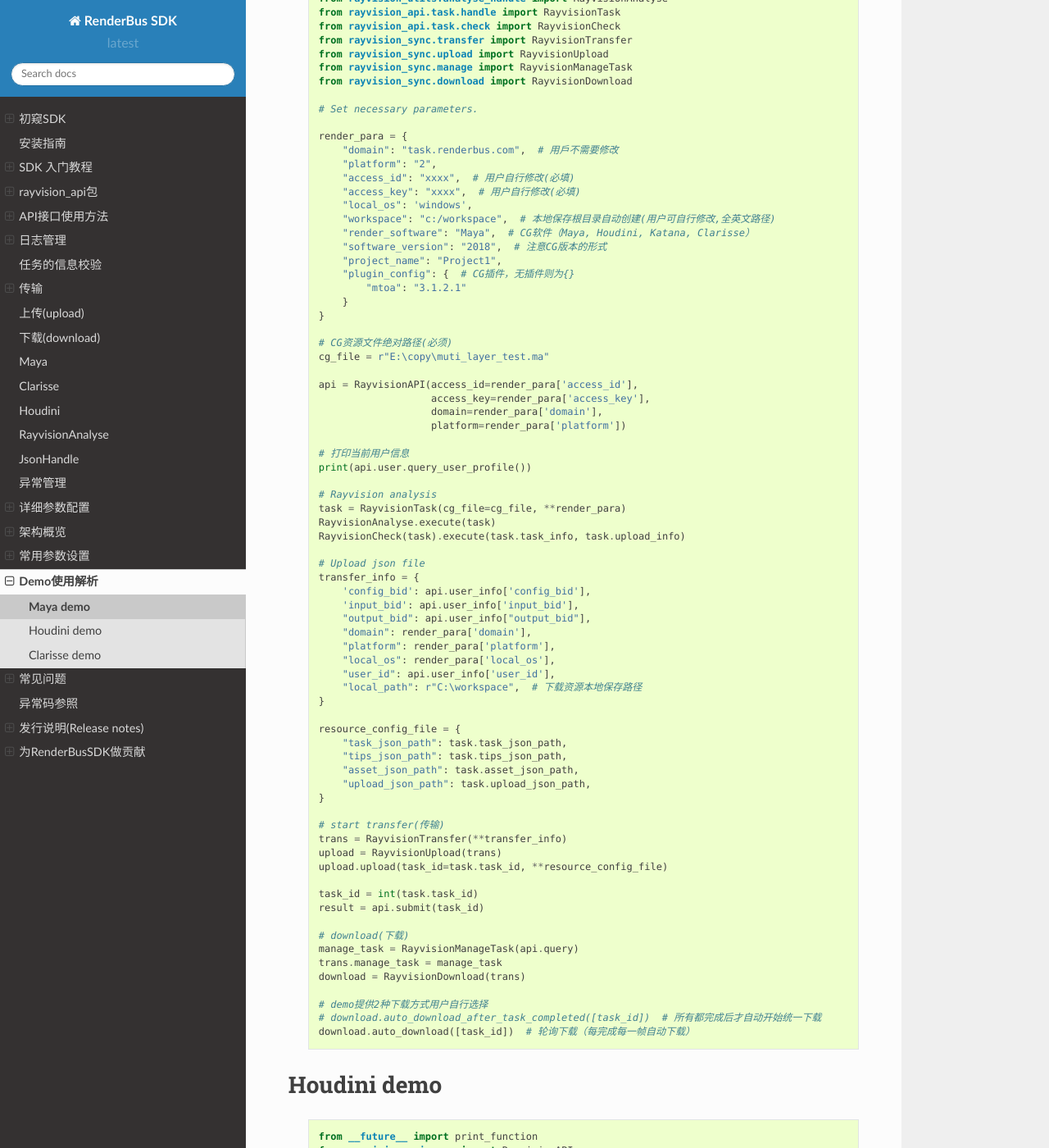
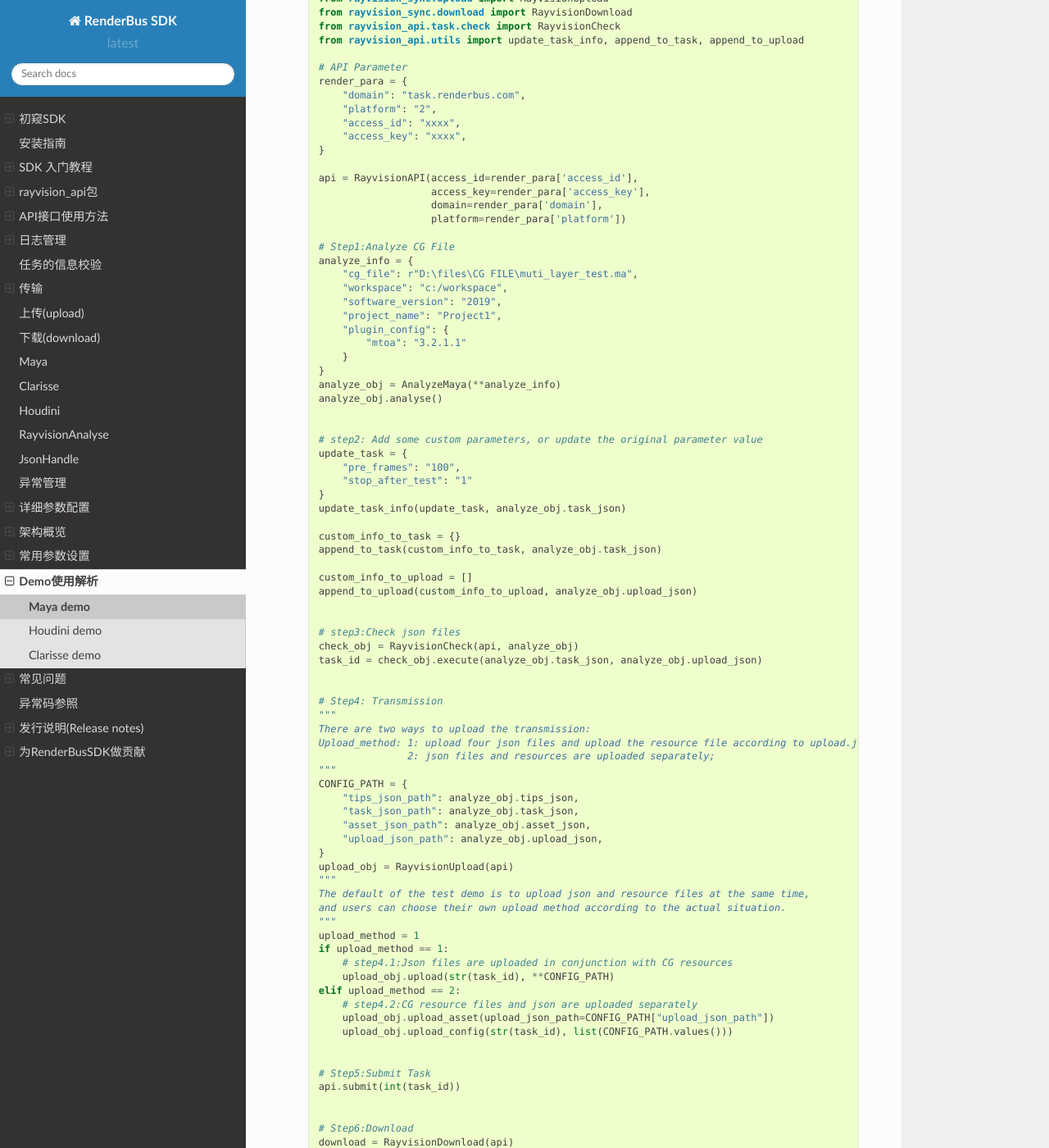
Before and after one commit to renderbus/docs_sdk, a Sphinx documentation site: the page built from docs/render/demo/demo.rst, in a window 1280 px wide and 1400 px high, scrolled down 269 px. Shown: the whole window at 82% size. Built offline with Sphinx 7.4.7 and the Read the Docs theme 2.0.0, drawn with Linux system fonts in a browser that asks for light colours; some of the changed text lies outside the part shown.

```diff
--- a/docs/render/demo/demo.rst
+++ b/docs/render/demo/demo.rst
@@ -1,170 +1,196 @@
-###  *houdini, clarisse, maya 的使用样例*
+###  *houdini, clarisse, maya Demo*
 
 Maya demo
 -----------
 
  ::
 
-    from __future__ import print_function
     from rayvision_api.core import RayvisionAPI
-    from rayvision_utils.analyse_handle import RayvisionAnalyse
-    from rayvision_api.task.handle import RayvisionTask
+    from rayvision_maya.analyze_maya import AnalyzeMaya
+    from rayvision_sync.upload import RayvisionUpload
+    from rayvision_sync.download import RayvisionDownload
     from rayvision_api.task.check import RayvisionCheck
-    from rayvision_sync.transfer import RayvisionTransfer
-    from rayvision_sync.upload import RayvisionUpload
-    from rayvision_sync.manage import RayvisionManageTask
-    from rayvision_sync.download import RayvisionDownload
+    from rayvision_api.utils import update_task_info, append_to_task, append_to_upload
 
-    # Set necessary parameters.
-
+    # API Parameter
     render_para = {
-        "domain": "task.renderbus.com",  # 用戶不需要修改
+        "domain": "task.renderbus.com",
         "platform": "2",
-        "access_id": "xxxx",  # 用户自行修改(必填)
-        "access_key": "xxxx",  # 用户自行修改(必填)
-        "local_os": 'windows',
-        "workspace": "c:/workspace",  # 本地保存根目录自动创建(用户可自行修改,全英文路径)
-        "render_software": "Maya",  # CG软件（Maya, Houdini, Katana, Clarisse）
-        "software_version": "2018",  # 注意CG版本的形式
-        "project_name": "Project1",
-        "plugin_config": {  # CG插件，无插件则为{}
-            "mtoa": "3.1.2.1"
-        }
+        "access_id": "xxxx",
+        "access_key": "xxxx",
     }
-
-    # CG资源文件绝对路径(必须)
-    cg_file = r"E:\copy\muti_layer_test.ma"
 
     api = RayvisionAPI(access_id=render_para['access_id'],
                        access_key=render_para['access_key'],
                        domain=render_para['domain'],
                        platform=render_para['platform'])
 
-    # 打印当前用户信息
-    print(api.user.query_user_profile())
+    # Step1:Analyze CG File
+    analyze_info = {
+        "cg_file": r"D:\files\CG FILE\muti_layer_test.ma",
+        "workspace": "c:/workspace",
+        "software_version": "2019",
+        "project_name": "Project1",
+        "plugin_config": {
+            "mtoa": "3.2.1.1"
+        }
+    }
+    analyze_obj = AnalyzeMaya(**analyze_info)
+    analyze_obj.analyse()
 
-    # Rayvision analysis
-    task = RayvisionTask(cg_file=cg_file, **render_para)
-    RayvisionAnalyse.execute(task)
-    RayvisionCheck(task).execute(task.task_info, task.upload_info)
 
-    # Upload json file
-    transfer_info = {
-        'config_bid': api.user_info['config_bid'],
-        'input_bid': api.user_info['input_bid'],
-        "output_bid": api.user_info["output_bid"],
-        "domain": render_para['domain'],
-        "platform": render_para['platform'],
-        "local_os": render_para['local_os'],
-        "user_id": api.user_info['user_id'],
-        "local_path": r"C:\workspace",  # 下载资源本地保存路径
+    # step2: Add some custom parameters, or update the original parameter value
+    update_task = {
+        "pre_frames": "100",
+        "stop_after_test": "1"
     }
+    update_task_info(update_task, analyze_obj.task_json)
 
-    resource_config_file = {
-        "task_json_path": task.task_json_path,
-        "tips_json_path": task.tips_json_path,
-        "asset_json_path": task.asset_json_path,
-        "upload_json_path": task.upload_json_path,
+    custom_info_to_task = {}
+    append_to_task(custom_info_to_task, analyze_obj.task_json)
+
+    custom_info_to_upload = []
+    append_to_upload(custom_info_to_upload, analyze_obj.upload_json)
+
+
+    # step3:Check json files
+    check_obj = RayvisionCheck(api, analyze_obj)
+    task_id = check_obj.execute(analyze_obj.task_json, analyze_obj.upload_json)
+
+
+    # Step4: Transmission
+    """
+    There are two ways to upload the transmission:
+    Upload_method: 1: upload four json files and upload the resource file according to upload.json;
+                   2: json files and resources are uploaded separately;
+    """
+    CONFIG_PATH = {
+        "tips_json_path": analyze_obj.tips_json,
+        "task_json_path": analyze_obj.task_json,
+        "asset_json_path": analyze_obj.asset_json,
+        "upload_json_path": analyze_obj.upload_json,
     }
+    upload_obj = RayvisionUpload(api)
+    """
+    The default of the test demo is to upload json and resource files at the same time,
+    and users can choose their own upload method according to the actual situation.
+    """
+    upload_method = 1
+    if upload_method == 1:
+        # step4.1:Json files are uploaded in conjunction with CG resources
+        upload_obj.upload(str(task_id), **CONFIG_PATH)
+    elif upload_method == 2:
+        # step4.2:CG resource files and json are uploaded separately
+        upload_obj.upload_asset(upload_json_path=CONFIG_PATH["upload_json_path"])
+        upload_obj.upload_config(str(task_id), list(CONFIG_PATH.values()))
 
-    # start transfer(传输)
-    trans = RayvisionTransfer(**transfer_info)
-    upload = RayvisionUpload(trans)
-    upload.upload(task_id=task.task_id, **resource_config_file)
 
-    task_id = int(task.task_id)
-    result = api.submit(task_id)
+    # Step5:Submit Task
+    api.submit(int(task_id))
 
-    # download(下载)
-    manage_task = RayvisionManageTask(api.query)
-    trans.manage_task = manage_task
-    download = RayvisionDownload(trans)
 
-    # demo提供2种下载方式用户自行选择
-    # download.auto_download_after_task_completed([task_id])  # 所有都完成后才自动开始统一下载
-    download.auto_download([task_id])  # 轮询下载（每完成每一帧自动下载）
+    # Step6:Download
+    download = RayvisionDownload(api)
+    # All complete before the automatic start of uniform download.
+    # download.auto_download_after_task_completed([task_id])
+    # Poll download (automatic download for each completed frame)
+    download.auto_download([int(task_id)])
 
 
 Houdini demo
 -------------
  ::
 
-    from __future__ import print_function
     from rayvision_api.core import RayvisionAPI
-    from rayvision_utils.analyse_handle import RayvisionAnalyse
-    from rayvision_api.task.handle import RayvisionTask
+    from rayvision_houdini.analyze_houdini import AnalyzeHoudini
+    from rayvision_sync.upload import RayvisionUpload
+    from rayvision_sync.download import RayvisionDownload
     from rayvision_api.task.check import RayvisionCheck
-    from rayvision_sync.transfer import RayvisionTransfer
-    from rayvision_sync.upload import RayvisionUpload
-    from rayvision_sync.manage import RayvisionManageTask
-    from rayvision_sync.download import RayvisionDownload
+    from rayvision_api.utils import update_task_info, append_to_task, append_to_upload
 
-    # Set necessary parameters
-
+    # API Parameter
     render_para = {
-        "domain": "task.renderbus.com",  # 用戶不需要修改
-        "platform": "2",  # 平台号
-        "access_id": "xxxxxx",  # 用户自行修改(必填)
-        "access_key": "xxxxx",  # 用户自行修改(必填)
-        "local_os": 'windows',
-        "workspace": "c:/workspace",  # 本地保存根目录自动创建(用户可自行修改,全英文路径)
-        "render_software": "Houdini",  # CG软件（Maya, Houdini, Katana, Clarisse）
-        "software_version": "17.5.293",  # 注意CG版本的形式
-        "project_name": "Project1",
-        "plugin_config": {}  # CG插件，无插件则为{}
+        "domain": "task.renderbus.com",
+        "platform": "2",
+        "access_id": "xxxx",
+        "access_key": "xxxx",
     }
-
-    # CG资源文件绝对路径(必须)
-    cg_file = r"E:\copy\test02.hip"
 
     api = RayvisionAPI(access_id=render_para['access_id'],
                        access_key=render_para['access_key'],
                        domain=render_para['domain'],
                        platform=render_para['platform'])
 
-    # 打印当前用户信息
-    print(api.user.query_user_profile())
+    # Step1:Analyze CG File
+    analyze_info = {
+        "cg_file": r"D:\houdini\CG file\flip_test_slice4.hip",
+        "workspace": "c:/workspace",
+        "software_version": "17.5.293",
+        "project_name": "Project1",
+        "plugin_config": {
+            'renderman': '22.6'
+        }
+    }
+    analyze_obj = AnalyzeHoudini(**analyze_info)
+    analyze_obj.analyse()
 
-    # Rayvision analysis
-    task = RayvisionTask(cg_file=cg_file, **render_para)
-    RayvisionAnalyse.execute(task)
-    RayvisionCheck(task).execute(task.task_info, task.upload_info)
 
-    # Upload json file
-    transfer_info = {
-        'config_bid': api.user_info['config_bid'],
-        'input_bid': api.user_info['input_bid'],
-        "output_bid": api.user_info["output_bid"],
-        "domain": render_para['domain'],
-        "platform": render_para['platform'],
-        "local_os": render_para['local_os'],
-        "user_id": api.user_info['user_id'],
-        "local_path": r"C:\workspace",  # 下载资源本地保存路径
+    # step2: Add some custom parameters, or update the original parameter value
+    update_task = {
+        "pre_frames": "100",
+        "stop_after_test": "1"
     }
+    update_task_info(update_task, analyze_obj.task_json)
 
-    resource_config_file = {
-        "task_json_path": task.task_json_path,
-        "tips_json_path": task.tips_json_path,
-        "asset_json_path": task.asset_json_path,
-        "upload_json_path": task.upload_json_path,
+    custom_info_to_task = {}
+    append_to_task(custom_info_to_task, analyze_obj.task_json)
+
+    custom_info_to_upload = []
+    append_to_upload(custom_info_to_upload, analyze_obj.upload_json)
+
+
+    # step3:Check json files
+    check_obj = RayvisionCheck(api, analyze_obj)
+    task_id = check_obj.execute(analyze_obj.task_json, analyze_obj.upload_json)
+
+
+    # Step4: Transmission
+    """
+    There are two ways to upload the transmission:
+    Upload_method: 1: upload four json files and upload the resource file according to upload.json;
+                   2: json files and resources are uploaded separately;
+    """
+    CONFIG_PATH = {
+        "tips_json_path": analyze_obj.tips_json,
+        "task_json_path": analyze_obj.task_json,
+        "asset_json_path": analyze_obj.asset_json,
+        "upload_json_path": analyze_obj.upload_json,
     }
+    upload_obj = RayvisionUpload(api)
+    """
+    The default of the test demo is to upload json and resource files at the same time,
+    and users can choose their own upload method according to the actual situation.
+    """
+    upload_method = 1
+    if upload_method == 1:
+        # step3.1:Json files are uploaded in conjunction with CG resources
+        upload_obj.upload(str(task_id), **CONFIG_PATH)
+    elif upload_method == 2:
+        # step3.2:CG resource files and json are uploaded separately
+        upload_obj.upload_asset(upload_json_path=CONFIG_PATH["upload_json_path"])
+        upload_obj.upload_config(str(task_id), list(CONFIG_PATH.values()))
 
-    # start transfer(传输)
-    trans = RayvisionTransfer(**transfer_info)
-    upload = RayvisionUpload(trans)
-    upload.upload(task_id=task.task_id, **resource_config_file)
 
-    task_id = int(task.task_id)
-    result = api.submit(task_id)
+    # Step5:Submit Task
+    api.submit(int(task_id))
 
-    # download(下载)
-    manage_task = RayvisionManageTask(api.query)
-    trans.manage_task = manage_task
-    download = RayvisionDownload(trans)
 
-    # demo提供2种下载方式用户自行选择
-    # download.auto_download_after_task_completed([task_id])  # 所有都完成后才自动开始统一下载
-    download.auto_download([task_id])  # 轮询下载（每完成每一帧自动下载）
+    # Step6:Download
+    download = RayvisionDownload(api)
+    # All complete before the automatic start of uniform download.
+    # download.auto_download_after_task_completed([task_id])
+    # Poll download (automatic download for each completed frame)
+    download.auto_download([int(task_id)])
 
 
 Clarisse demo
@@ -172,81 +198,90 @@ Clarisse demo
 
  ::
 
-    from __future__ import print_function
+    from rayvision_api.core import RayvisionAPI
+    from rayvision_clarisse.analyse_clarisse import AnalyzeClarisse
+    from rayvision_sync.upload import RayvisionUpload
+    from rayvision_sync.download import RayvisionDownload
+    from rayvision_api.task.check import RayvisionCheck
+    from rayvision_api.utils import update_task_info, append_to_task, append_to_upload
 
-    from rayvision_api.core import RayvisionAPI
-    from rayvision_api.task.check import RayvisionCheck
-    from rayvision_api.task.handle import RayvisionTask
-    from rayvision_sync.download import RayvisionDownload
-    from rayvision_sync.manage import RayvisionManageTask
-    from rayvision_sync.transfer import RayvisionTransfer
-    from rayvision_sync.upload import RayvisionUpload
-    from rayvision_utils.analyse_handle import RayvisionAnalyse
-
-    # 配置信息
+    # API Parameter
     render_para = {
         "domain": "task.renderbus.com",
         "platform": "2",
-        "access_id": "xxxxx",
-        "access_key": "xxxxxx",
-        "local_os": 'windows',
-        "workspace": "c:/workspace",  # 本地保存根目录，自动创建，用户可自行修改（）
-        "render_software": "Clarisse",  # CG软件（Maya, Houdini, Katana, Clarisse）
-        "software_version": "clarisse_ifx_4.0_sp3",  # 注意CG版本的形式
-        "project_name": "Project1",
-        "plugin_config": {},  # CG插件，无插件则为{}
+        "access_id": "xxxx",
+        "access_key": "xxxx",
     }
-
-    # CG资源文件绝对路径(必须)
-    # cg_file = "E:/copy/DHGB_sc05_zhuta_610-1570_v0102.project"
-    cg_file = r"D:\ziyuan\class01\feichuan.project"
 
     api = RayvisionAPI(access_id=render_para['access_id'],
                        access_key=render_para['access_key'],
                        domain=render_para['domain'],
                        platform=render_para['platform'])
 
-    # 当前用户配置信息
-    print(api.user.query_user_profile())
+    # Step1:Analyze CG File
+    analyze_info = {
+        "cg_file": r"D:\files\CG FILE\clarisse_test1.project",
+        "workspace": "c:/workspace",
+        "software_version": "clarisse_ifx_4.0_sp3",
+        "project_name": "Project1",
+        "plugin_config": {}
+    }
+    analyze_obj = AnalyzeClarisse(**analyze_info)
+    analyze_obj.analyse()
 
 
-    # 开始分析
-    task = RayvisionTask(cg_file=cg_file, **render_para)
-    RayvisionAnalyse.execute(task)
-    RayvisionCheck(task).execute(task.task_info, task.upload_info)
+    # step2:Add some custom parameters, or update the original parameter value
+    update_task = {
+        "pre_frames": "100",
+        "stop_after_test": "1"
+    }
+    update_task_info(update_task, analyze_obj.task_json)
 
-    # 上传分析资源
-    transfer_info = {
-        'config_bid': api.user_info['config_bid'],
-        'input_bid': api.user_info['input_bid'],
-        "output_bid": api.user_info["output_bid"],
-        "domain": render_para['domain'],
-        "platform": render_para['platform'],
-        "local_os": render_para['local_os'],
-        "user_id": api.user_info['user_id'],
-        "local_path": r"C:\workspace",  # 下载资源本地保存路径
+    custom_info_to_task = {}
+    append_to_task(custom_info_to_task, analyze_obj.task_json)
+
+    custom_info_to_upload = []
+    append_to_upload(custom_info_to_upload, analyze_obj.upload_json)
+
+    # step3:Check json files
+    check_obj = RayvisionCheck(api, analyze_obj)
+    task_id = check_obj.execute(analyze_obj.task_json, analyze_obj.upload_json)
+
+
+    # Step4:Transmission
+    """
+    There are two ways to upload the transmission:
+    Upload_method: 1:upload four json files and upload the resource file according to upload.json;
+                   2:json files and resources are uploaded separately;
+    """
+    CONFIG_PATH = {
+        "tips_json_path": analyze_obj.tips_json,
+        "task_json_path": analyze_obj.task_json,
+        "asset_json_path": analyze_obj.asset_json,
+        "upload_json_path": analyze_obj.upload_json,
     }
+    upload_obj = RayvisionUpload(api)
+    """
+    The default of the test demo is to upload json and resource files at the same time,
+    and users can choose their own upload method according to the actual situation.
+    """
+    upload_method = 1
+    if upload_method == 1:
+        # step4.1:Json files are uploaded in conjunction with CG resources
+        upload_obj.upload(str(task_id), **CONFIG_PATH)
+    elif upload_method == 2:
+        # step4.2:CG resource files and json are uploaded separately
+        upload_obj.upload_asset(upload_json_path=CONFIG_PATH["upload_json_path"])
+        upload_obj.upload_config(str(task_id), list(CONFIG_PATH.values()))
 
-    resource_config_file = {
-        "task_json_path": task.task_json_path,
-        "tips_json_path": task.tips_json_path,
-        "asset_json_path": task.asset_json_path,
-        "upload_json_path": task.upload_json_path,
-    }
 
-    # start transfer(传输)
-    trans = RayvisionTransfer(**transfer_info)
-    upload = RayvisionUpload(trans)
-    upload.upload(task_id=task.task_id, **resource_config_file)
+    # Step5:Submit Task
+    api.submit(int(task_id))
 
-    task_id = int(task.task_id)
-    result = api.submit(task_id)
 
-    # download(下载)
-    manage_task = RayvisionManageTask(api.query)
-    trans.manage_task = manage_task
-    download = RayvisionDownload(trans)
-
-    # demo提供2种下载方式用户自行选择
-    # download.auto_download_after_task_completed([task_id])  # 所有都完成后才自动开始统一下载
-    download.auto_download([task_id])  # 轮询下载（每完成每一帧自动下载）
+    # Step6:Download
+    download = RayvisionDownload(api)
+    # All complete before the automatic start of uniform download.
+    # download.auto_download_after_task_completed([task_id])
+    # Poll download (automatic download for each completed frame)
+    download.auto_download([int(task_id)])
```
Also changed, not shown: docs/render/SDK_tutorial.md (+84 -0 lines), docs/render/demo/detail_demo.rst (deleted, +0 -243 lines), docs/render/questions.rst (+14 -6 lines).
